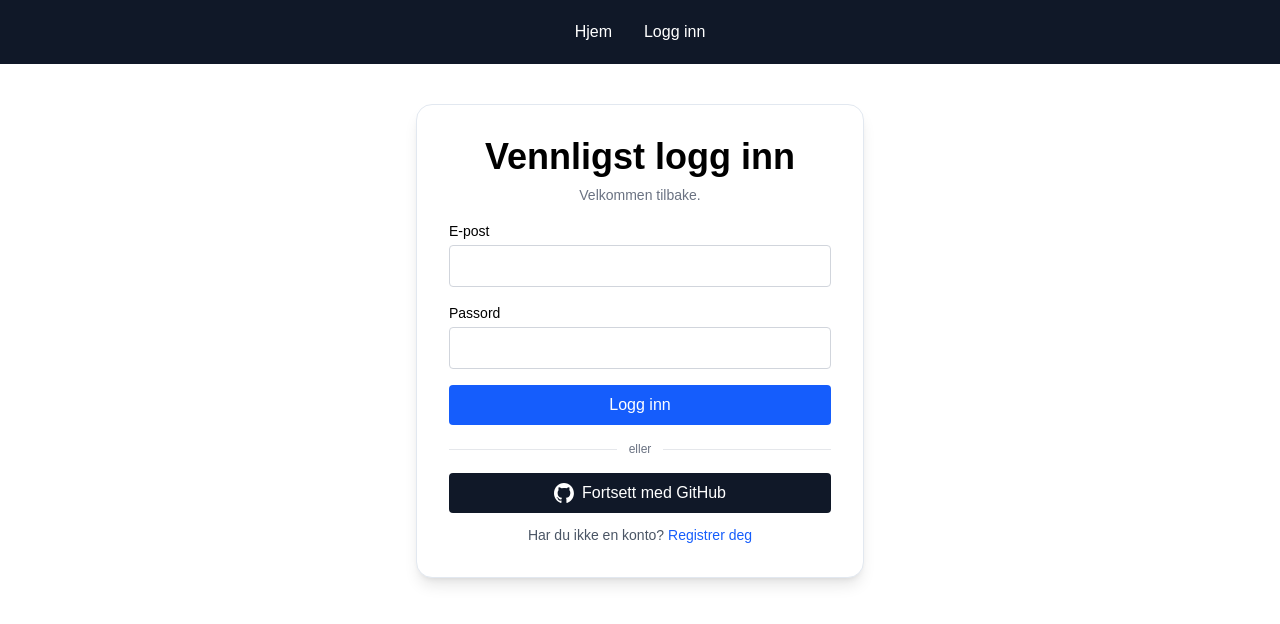
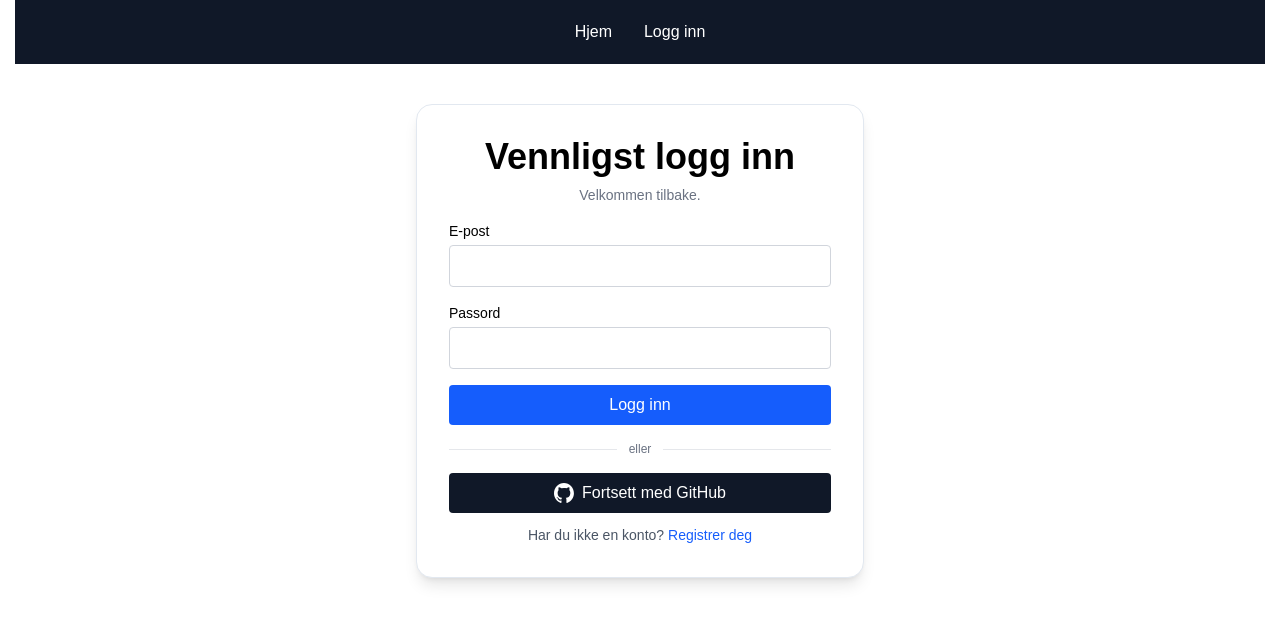
Before and after one commit to eriskjel/the-hub, a Next.js app in the folder apps/web/: page /no/login in a window 1280 px wide. Shown: the top 624 px of the page. Built offline with nearby package versions, Linux system fonts and the light colour scheme; no server answers.

Commit message:
fix(css): prevent layout shift by ensuring scrollbar stability

```diff
--- a/apps/web/src/app/globals.css
+++ b/apps/web/src/app/globals.css
@@ -28,3 +28,15 @@ body {
 .scroll-gutter-stable {
     scrollbar-gutter: stable both-edges;
 }
+
+/* Prevent layout shift when vertical scrollbar appears */
+html {
+    scrollbar-gutter: stable both-edges;
+}
+
+@supports not (scrollbar-gutter: stable) {
+    html {
+        /* Fallback to always-reserved vertical scrollbar */
+        overflow-y: scroll;
+    }
+}
```
